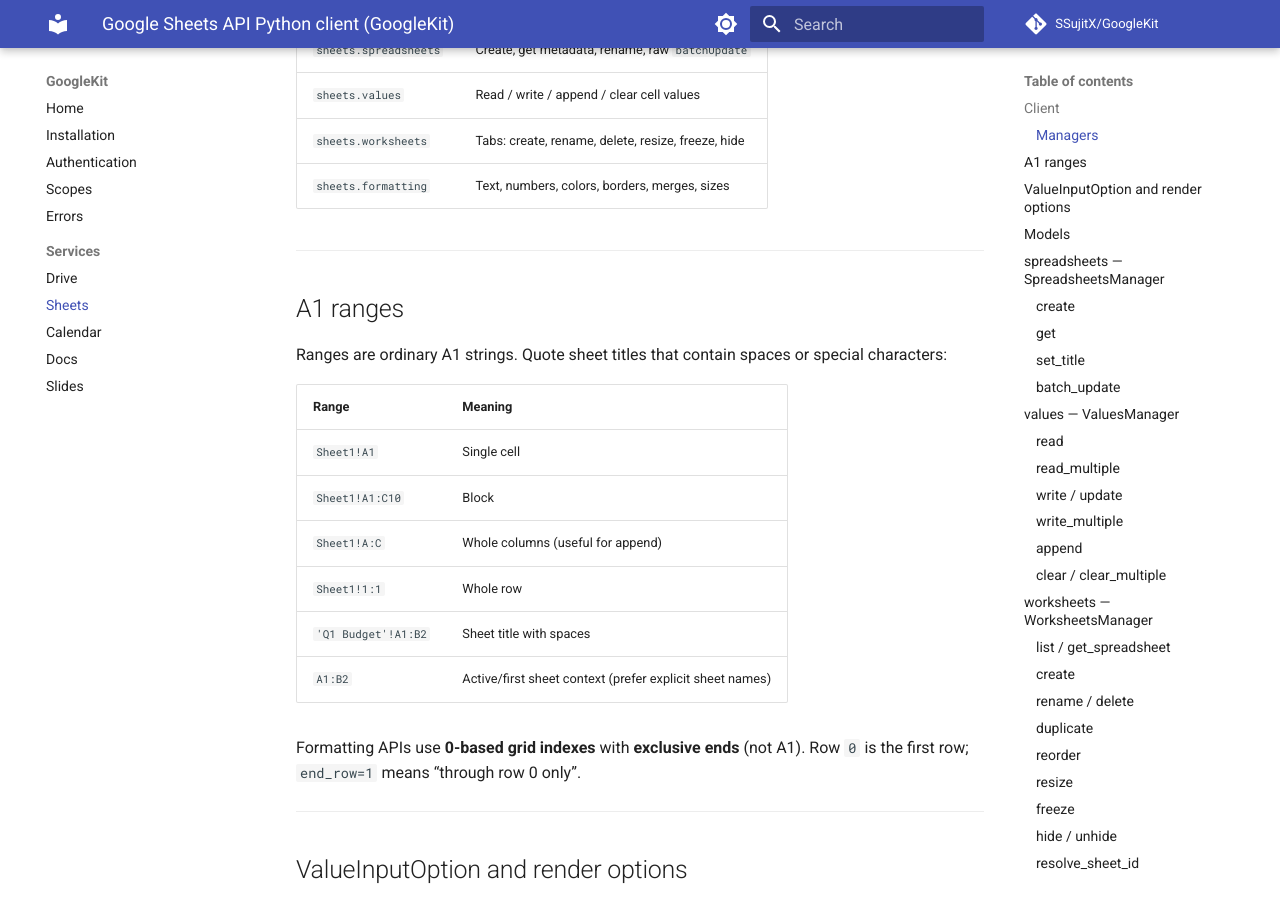
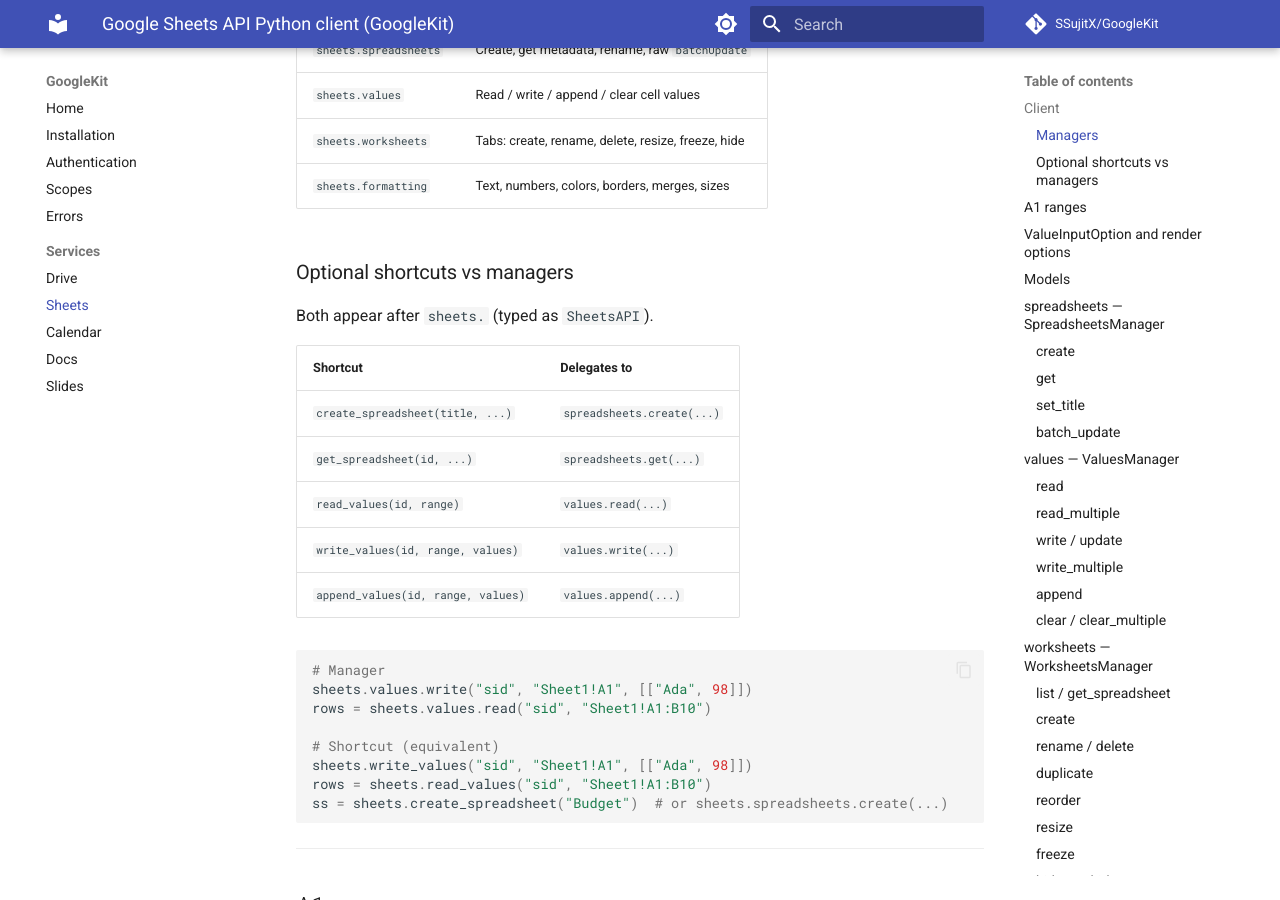
Before and after one commit to SSujitX/GoogleKit, an MkDocs documentation site: the page built from docs/sheets.md, in a window 1280 px wide and 900 px high, scrolled down 897 px. Built offline with MkDocs 1.6.1 and Material for MkDocs 9.7.7, drawn with Linux system fonts in a browser that asks for light colours; comment, search, counter and statistics services are not loaded.

Commit message:
docs: Expand Sheets API documentation with optional shortcuts section, illustrating shortcut methods and their corresponding manager functions

````diff
--- a/docs/sheets.md
+++ b/docs/sheets.md
@@ -49,6 +49,29 @@
 | `sheets.values` | Read / write / append / clear cell values |
 | `sheets.worksheets` | Tabs: create, rename, delete, resize, freeze, hide |
 | `sheets.formatting` | Text, numbers, colors, borders, merges, sizes |
+
+### Optional shortcuts vs managers
+
+Both appear after `sheets.` (typed as `SheetsAPI`).
+
+| Shortcut | Delegates to |
+| -------- | ------------ |
+| `create_spreadsheet(title, ...)` | `spreadsheets.create(...)` |
+| `get_spreadsheet(id, ...)` | `spreadsheets.get(...)` |
+| `read_values(id, range)` | `values.read(...)` |
+| `write_values(id, range, values)` | `values.write(...)` |
+| `append_values(id, range, values)` | `values.append(...)` |
+
+```python
+# Manager
+sheets.values.write("sid", "Sheet1!A1", [["Ada", 98]])
+rows = sheets.values.read("sid", "Sheet1!A1:B10")
+
+# Shortcut (equivalent)
+sheets.write_values("sid", "Sheet1!A1", [["Ada", 98]])
+rows = sheets.read_values("sid", "Sheet1!A1:B10")
+ss = sheets.create_spreadsheet("Budget")  # or sheets.spreadsheets.create(...)
+```
 
 ---
 
````
